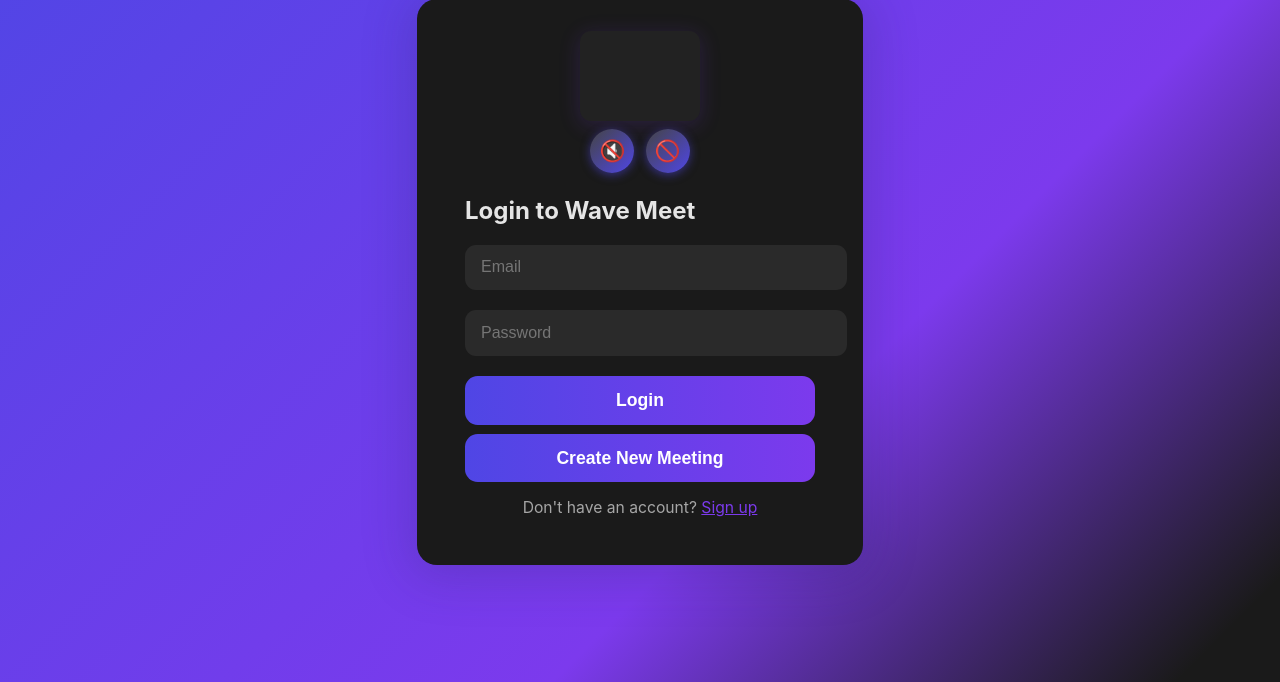
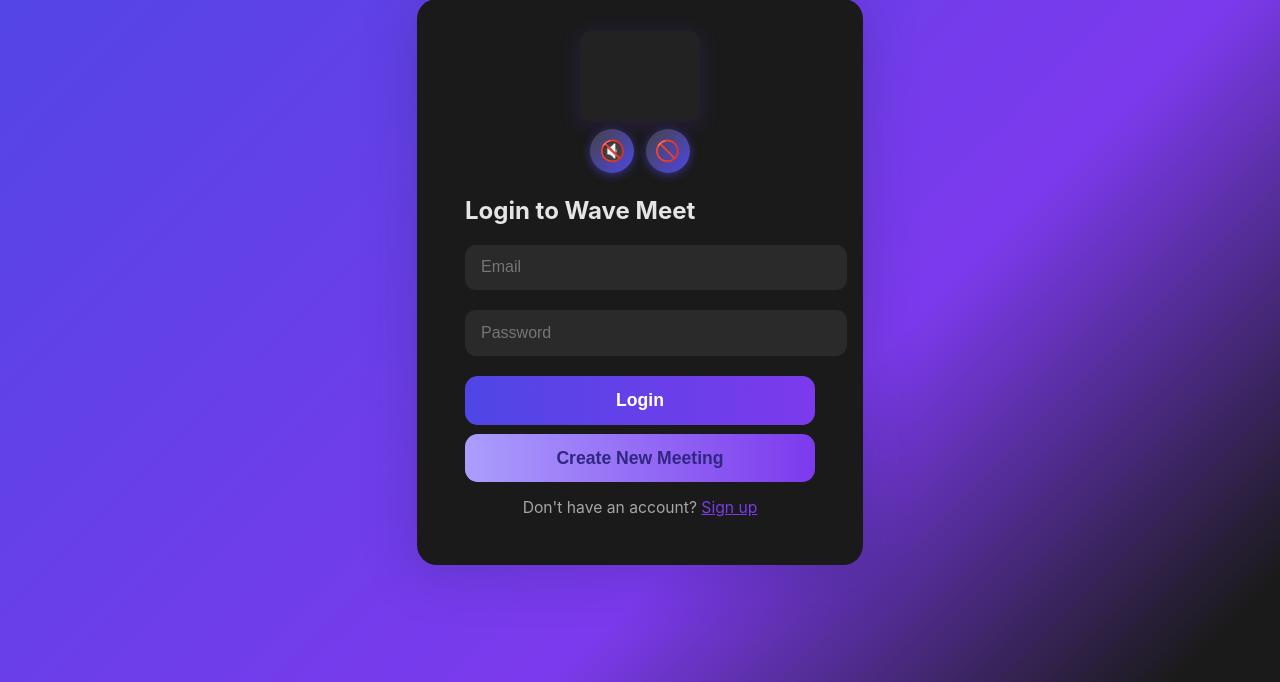
Before and after one commit to wavemeetweb/wave-meet, a Flask app: page / in a window 1280 px wide. Shown: the part 118-800 px from the top of the page. Run offline with Flask 3, Linux system fonts and the light colour scheme.

Commit message:
Update style.css

```diff
--- a/static/style.css
+++ b/static/style.css
@@ -54,6 +54,10 @@
   background: linear-gradient(90deg, #4f46e5, #7c3aed);
   color: #fff;
   margin-bottom: 0.6rem;
+}
+.btn--secondary {
+  background: linear-gradient(90deg, #ac9efd, #7c3aed);
+  color: #312783;
 }
 .btn:hover { opacity: 0.93; box-shadow: 0 2px 12px 2px #7c3aed55; }
 .switch-text {
```
